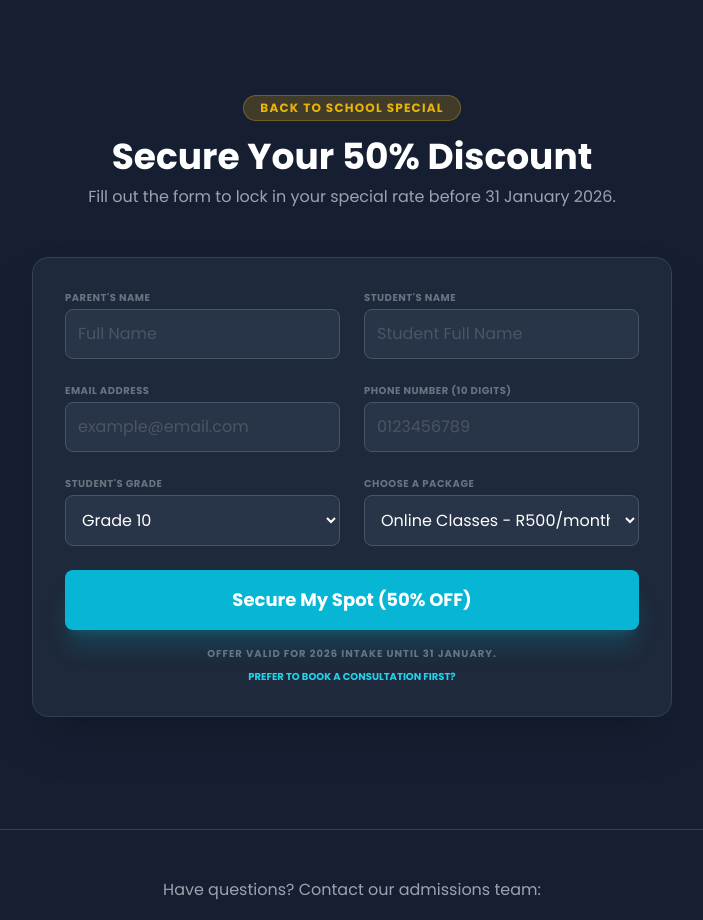
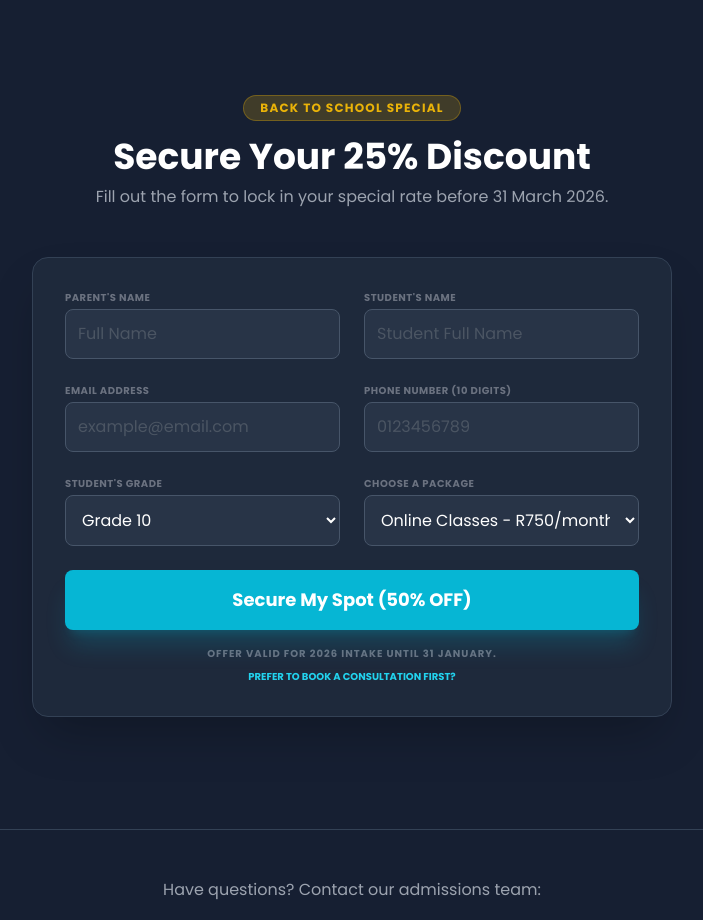
Before and after one commit to mdumasilela/Onlineiscool, a React (Vite) app: page / in a window 1280 px wide. Shown: the part 6580-7500 px from the top of the page, without its empty margins (288-991 px from the left). Built offline with nearby package versions, Linux system fonts and the light colour scheme.

Commit message:
Update package pricing and discount messages

```diff
--- a/components/Contact.tsx
+++ b/components/Contact.tsx
@@ -6,7 +6,7 @@ const Contact: React.FC = () => {
     const [isSubmitting, setIsSubmitting] = useState(false);
     const [submitted, setSubmitted] = useState(false);
     const [error, setError] = useState<string | null>(null);
-    const [selectedPackage, setSelectedPackage] = useState('Online Classes - R500/month');
+    const [selectedPackage, setSelectedPackage] = useState('Online Classes - R750/month');
     const [submissionType, setSubmissionType] = useState<'enrollment' | 'consultation'>('enrollment');
 
     const handleSubmit = async (e: React.FormEvent<HTMLFormElement>) => {
@@ -57,11 +57,11 @@ const Contact: React.FC = () => {
             {submissionType === 'enrollment' ? 'Back to School Special' : 'Expert Guidance'}
           </div>
           <h2 className="text-3xl md:text-4xl font-bold text-white">
-            {submissionType === 'enrollment' ? 'Secure Your 50% Discount' : 'Book a Free Consultation'}
+            {submissionType === 'enrollment' ? 'Secure Your 25% Discount' : 'Book a Free Consultation'}
           </h2>
           <p className="text-gray-400 mt-2">
             {submissionType === 'enrollment'
-                ? 'Fill out the form to lock in your special rate before 31 January 2026.'
+                ? 'Fill out the form to lock in your special rate before 31 March 2026.'
                 : 'Not sure if we are the right fit? Chat with our experts to find the perfect path for your child.'}
           </p>
         </div>
@@ -159,7 +159,7 @@ const Contact: React.FC = () => {
                                 onChange={(e) => setSelectedPackage(e.target.value)}
                                 className="w-full bg-slate-700/50 border border-slate-600 text-white rounded-lg p-3 focus:ring-2 focus:ring-cyan-500 outline-none transition"
                             >
-                                <option>Online Classes - R500/month</option>
+                                <option>Online Classes - R750/month</option>
                             </select>
                         ) : (
                             <div className="w-full bg-slate-700/50 border border-slate-600 text-cyan-400 font-bold rounded-lg p-3 flex items-center">
@@ -195,7 +195,7 @@ const Contact: React.FC = () => {
                             </button>
                         ) : (
                             <button type="button" onClick={() => setSubmissionType('enrollment')} className="text-yellow-500 text-[10px] font-bold uppercase hover:underline">
-                                Want to secure the 50% discount now?
+                                Want to secure the 75% discount now?
                             </button>
                         )}
                     </div>
```
